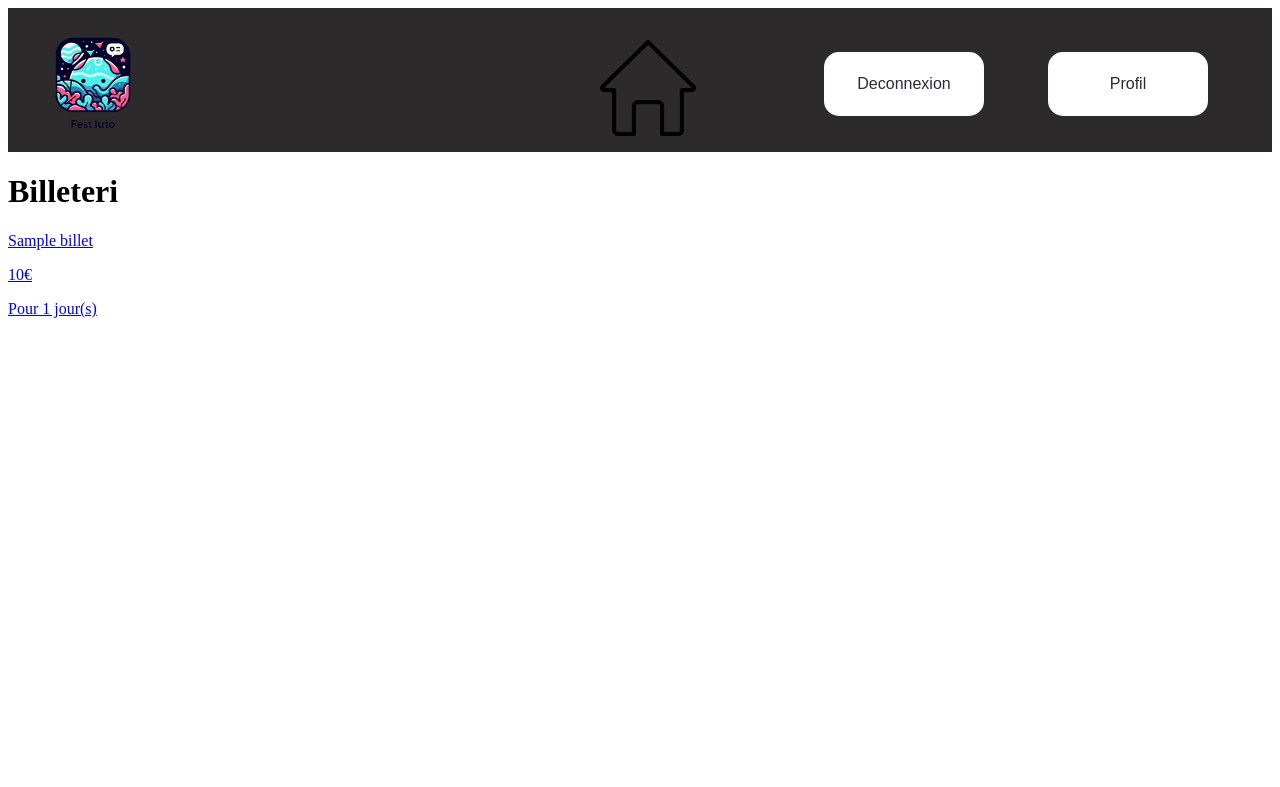
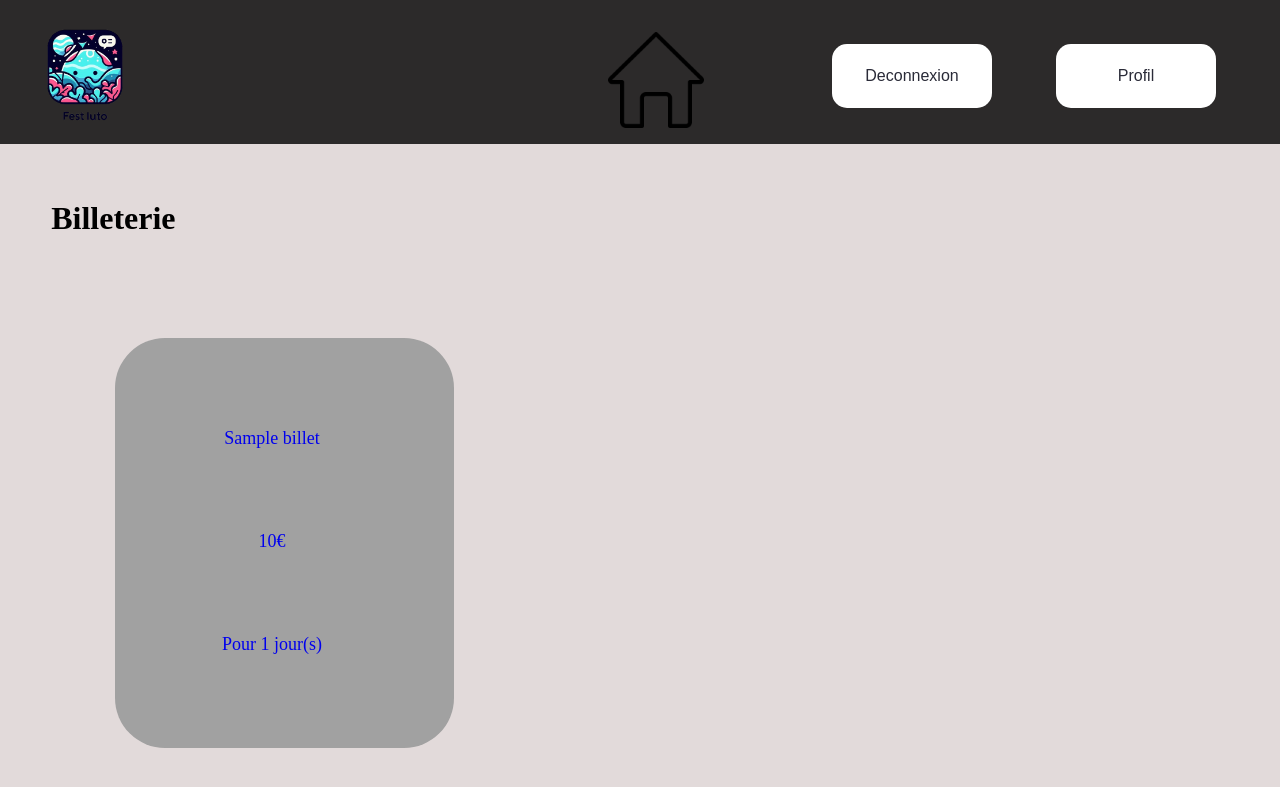
Before and after one commit to RomainMechain/SAE_BD, a Flask app: page /search_ticket in a window 1280 px wide. Shown: the top 787 px of the page. Run offline with Flask 3, Linux system fonts and the light colour scheme; a user stored in the database is signed in; tables that the repository leaves empty hold one stand-in row (values such as "Sample post").

Commit message:
feature: search_ticket css

```diff
--- a/app/static/CSS/search_ticket.css
+++ b/app/static/CSS/search_ticket.css
@@ -0,0 +1,39 @@
+body{
+    margin:0;
+    background-color: rgb(226, 218, 218)
+}
+
+section, .lien_choix {
+    display: flex;
+}
+
+.lien_choix{
+    margin-left: 3vw;
+    flex-wrap: wrap;
+    align-items: center;
+    justify-content: center;
+    text-decoration: none;
+}
+
+.lien_choix > p{
+    font-size: large;
+    width: 8vw;
+    margin-top: 8vh;
+    text-align: center;
+}
+
+h1{
+    margin-left: 4vw;
+    margin-top: 7vh;
+}
+
+section > div{
+    padding-bottom: 40vh;
+    padding-left: 3vw;
+    padding-right: 3vw;
+    margin-top: 10vh;
+    margin-left: 9vw;
+    padding-top: 2vw;
+    background-color: rgb(161, 161, 161);
+    border-radius: 50px;
+}
--- a/app/templates/search_ticket.html
+++ b/app/templates/search_ticket.html
@@ -1,18 +1,18 @@
 <!DOCTYPE html>
 <html>
     <head>
-        <title>Billeteri</title>
+        <title>Billeterie</title>
         <link rel="stylesheet" href="{{ url_for('static', filename='CSS/header_home.css') }}">
         <link rel="stylesheet" href="{{ url_for('static', filename='CSS/search_ticket.css') }}">
     </head>
     <body>
         {% include 'components/header_home.html' %}
         <main>
-            <h1>Billeteri</h1>
+            <h1>Billeterie</h1>
             <section>
                 {% for billet in types_billet %}
-                    <div>
-                        <a href="{{ url_for('ticket', id_billet=billet.idBillet) }}">
+                    <div class="element_liste_billet">
+                        <a href="{{ url_for('ticket', id_billet=billet.idBillet) }}" class="lien_choix">
                             <p>{{ billet.nomBillet }}</p>
                             <p>{{ billet.prixBillet }}€</p>
                             <p>Pour {{ billet.nbJoursBillet }} jour(s)</p>
```
